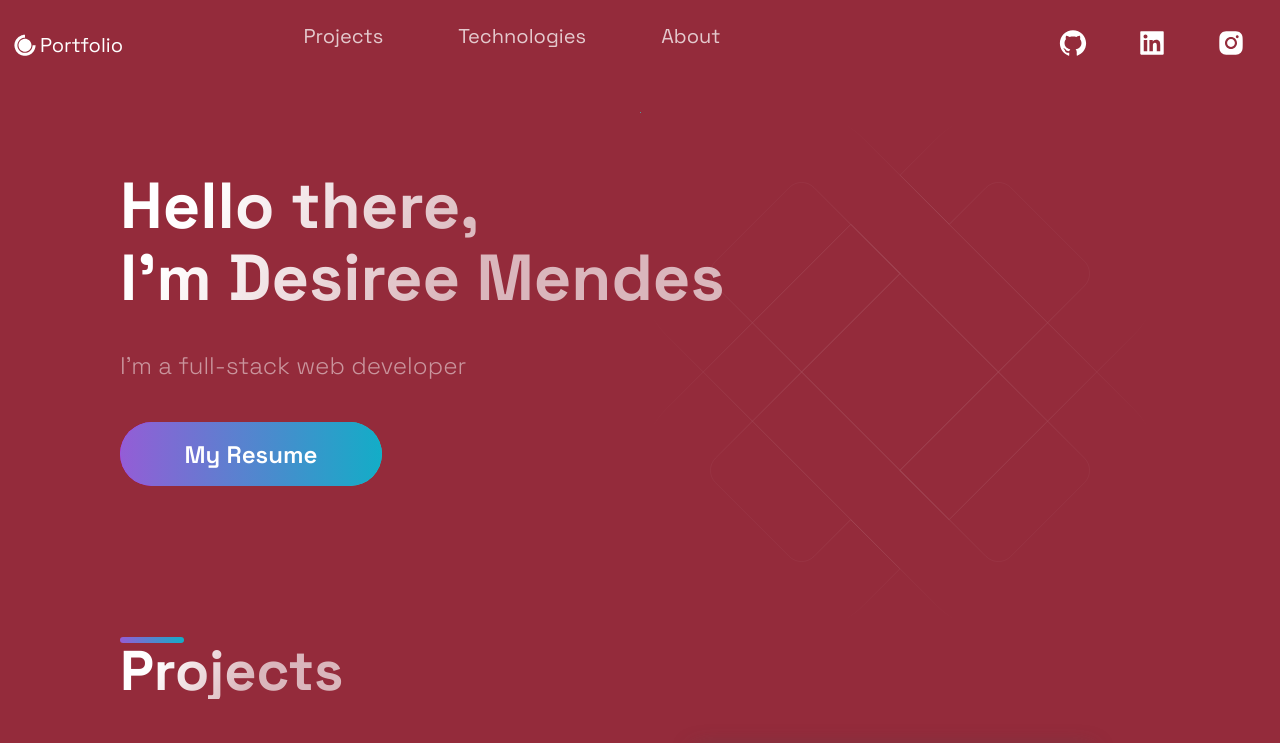
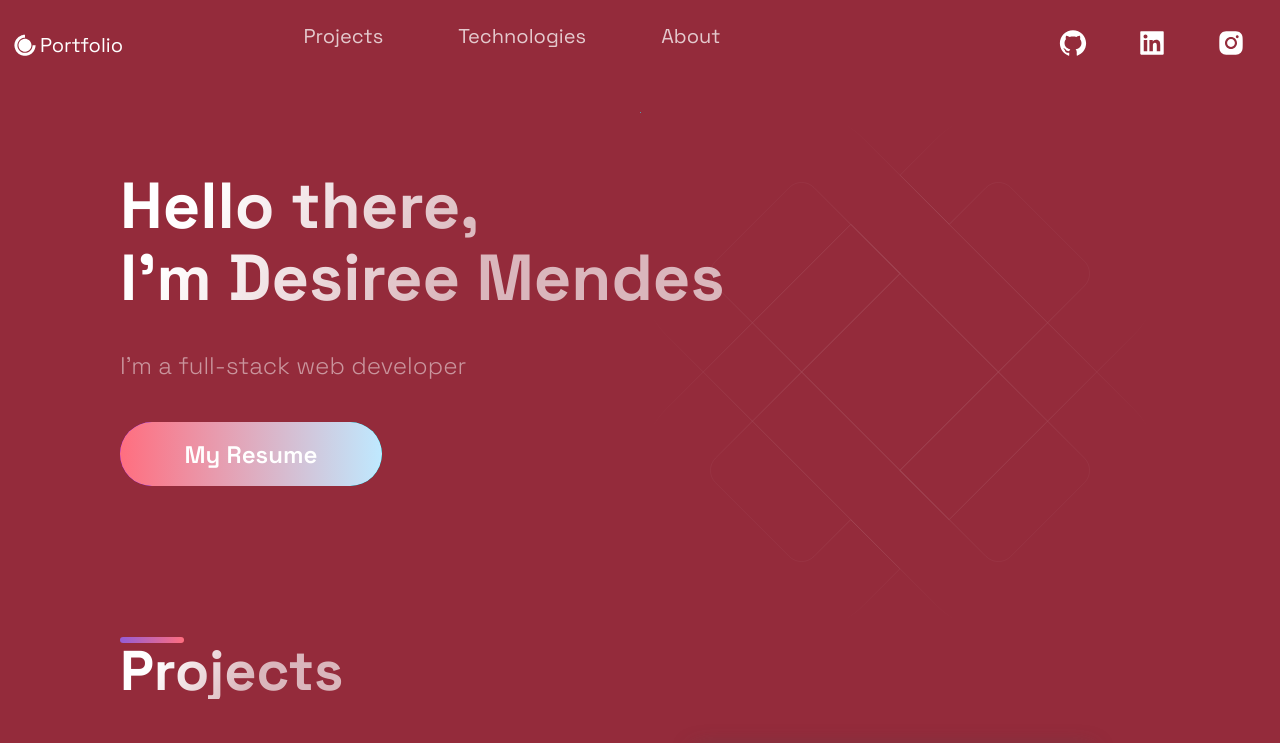
Before and after one commit to desireemendes/desireemendes-portfolio, a Next.js app: page / in a window 1280 px wide. Shown: the top 743 px of the page. Built offline with nearby package versions, Linux system fonts and the light colour scheme.

Commit message:
Change gradient colours, add screenshot

```diff
--- a/src/components/BackgrooundAnimation/BackgroundAnimation.js
+++ b/src/components/BackgrooundAnimation/BackgroundAnimation.js
@@ -168,7 +168,7 @@ const BackgroundAnimation = () => (
         rx="1.07306"
         ry="1.07433"
         transform="translate(-165.524 -93.9596)"
-        fill="#F46737"
+        fill="#ff6e7f"
       >
         <animateMotion
           dur="10s"
--- a/src/constants/constants.js
+++ b/src/constants/constants.js
@@ -40,7 +40,6 @@ export const projects = [
 export const TimeLineData = [
   { year: 2017, text: 'Started my journey', },
   { year: 2018, text: 'Worked as a freelance developer', },
-  { year: 2019, text: 'Founded JavaScript Mastery', },
   { year: 2020, text: 'Shared my projects with the world', },
   { year: 2021, text: 'Started my own platform', },
 ];
--- a/src/styles/GlobalComponents/index.js
+++ b/src/styles/GlobalComponents/index.js
@@ -83,8 +83,8 @@ export const SectionDivider = styled.div`
   border-radius: 10px;
   background-color: #fff;
   background: ${(props) => props.colorAlt ?
-    'linear-gradient(270deg, #F46737 0%, #945DD6 100%)' :
-    'linear-gradient(270deg, #13ADC7 0%, #945DD6 100%)'};
+    'linear-gradient(270deg, #bfe9ff 0%, #945DD6 100%)' :
+    'linear-gradient(270deg, #ff6e7f 0%, #945DD6 100%)'};
 
     margin: ${(props) => props.divider ? "4rem 0" : "" };
 
@@ -209,7 +209,7 @@ export const ButtonFront = styled.button`
   left: 0;
   width: 100%;
   height: 100%;
-  background: ${({ alt }) => alt ? 'linear-gradient(270deg, #F46737 0%, #945DD6 100%)' : 'linear-gradient(270deg, #13ADC7 0%, #945DD6 100%)'};
+  background: ${({ alt }) => alt ? 'linear-gradient(270deg, #bfe9ff 0%, #ff6e7f 100%)' : 'linear-gradient(270deg, #bfe9ff 0%, #ff6e7f 100%)'};
   opacity: ${({ disabled }) => disabled ? '.5' : '1'};
   transition: .4s ease;
   font-size: ${({ alt }) => alt ? '20px' : '24px'};
```
Also changed, not shown: public/images/portfolio.png (added), 1 other file (tests, documents, lock files or other folders).
